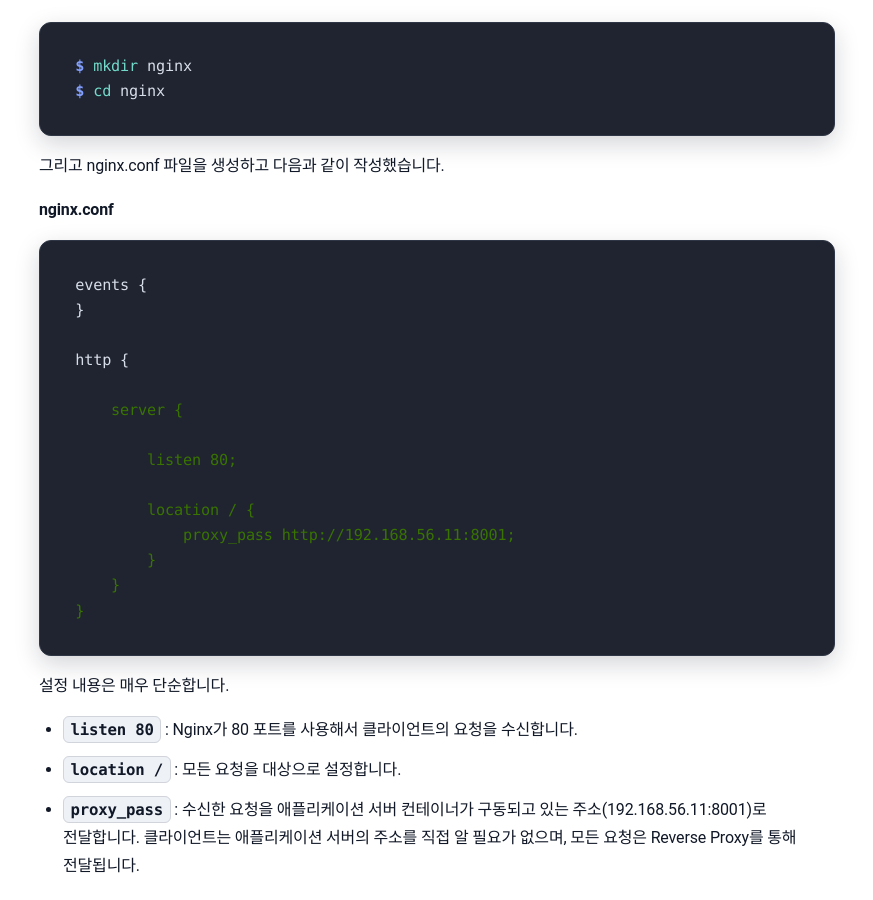
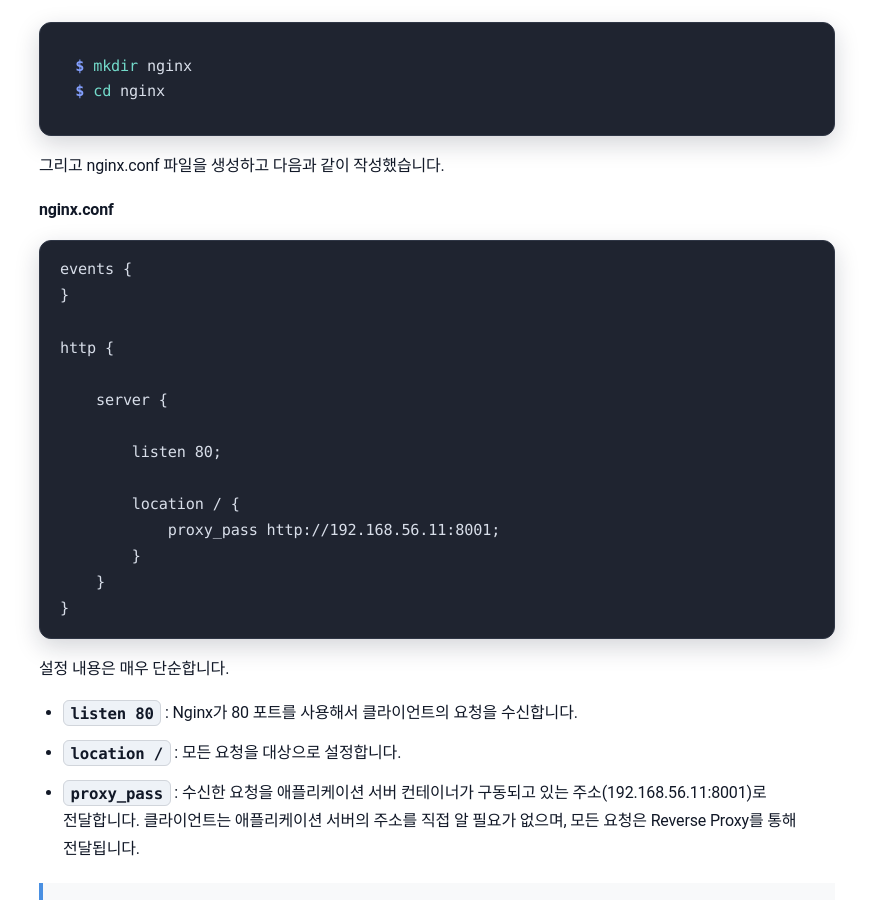
Before and after one commit to sanghoon-lee/sanghoon-lee.github.io, a Jekyll site: the page built from _posts/2026-06-07-nginx-rp3.md, in a window 1280 px wide and 900 px high, scrolled down 1356 px. Shown: the whole window, without its empty margins (203-1076 px from the left). Built offline with Jekyll 4.4.1, drawn with Linux system fonts in a browser that asks for light colours; nearby versions of some CDN libraries; comment, search, counter and statistics services are not loaded; some of the changed text lies outside the part shown.

````diff
--- a/_posts/2026-06-07-nginx-rp3.md
+++ b/_posts/2026-06-07-nginx-rp3.md
@@ -54,7 +54,7 @@ $ cd nginx
 
 **nginx.conf**
 
-```nginx
+```nohighlight
 events {
 }
 
````
Also changed, not shown: other parts of _posts/2026-06-07-nginx-rp3.md (+1 -0 lines), _posts/2026-06-03-nginx-rp.md (+1 -1 lines), _posts/2026-06-04-nginx-rp2.md (+1 -0 lines).
